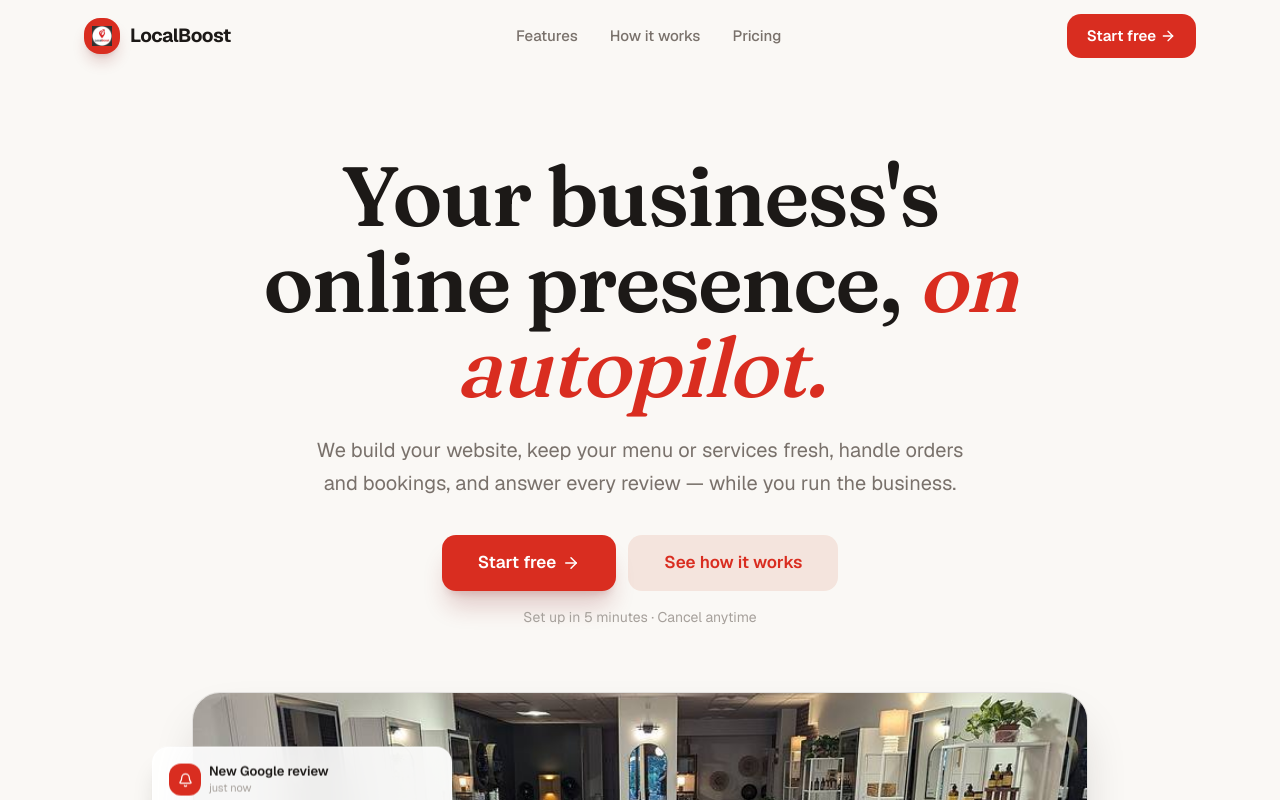
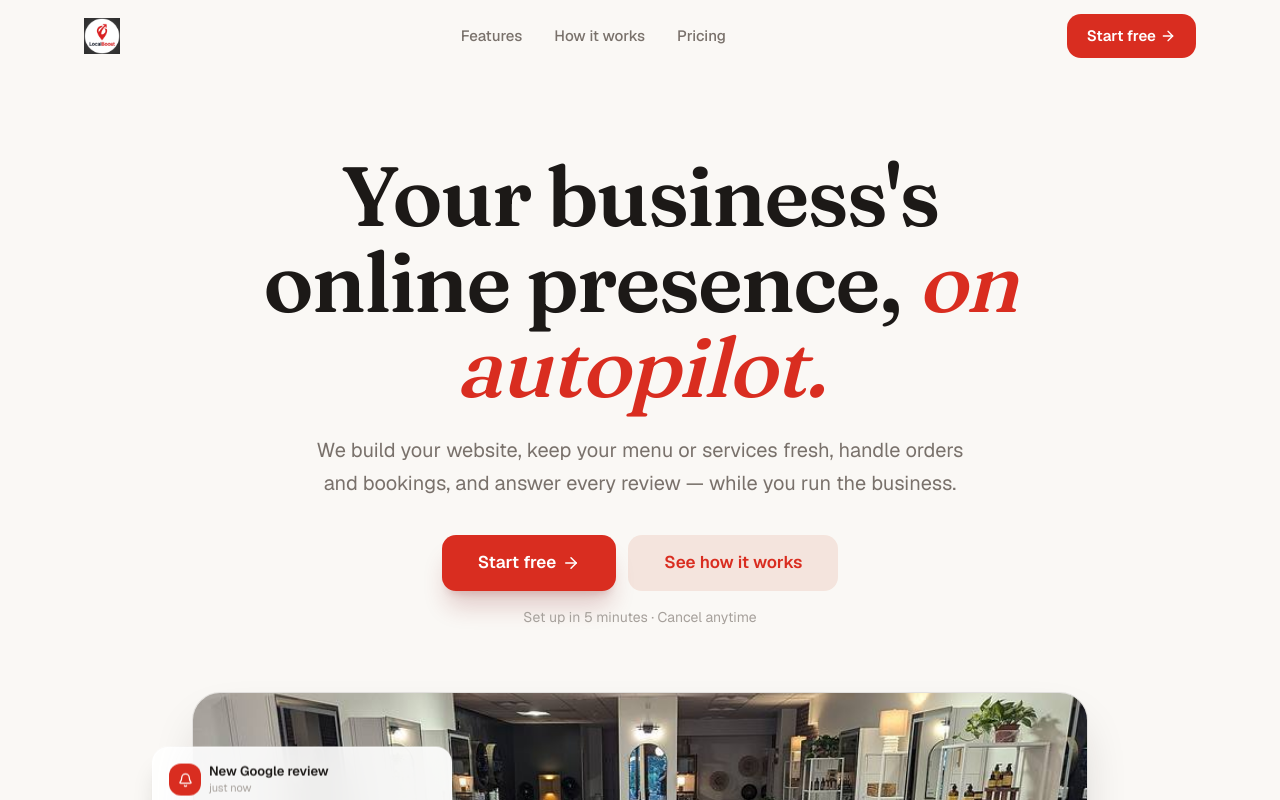
Before and after one commit to deep110298/LocalBoost, a Next.js app: page / in a window 1280 px wide. Shown: the top 800 px of the page. Built offline with nearby package versions, Linux system fonts and the light colour scheme.

Commit message:
Use new wordmark logo in landing nav header

```diff
--- a/src/components/landing-nav.tsx
+++ b/src/components/landing-nav.tsx
@@ -2,7 +2,7 @@
 
 import { useEffect, useState } from "react";
 import Link from "next/link";
-import { ChiliLogo } from "@/components/chili-logo";
+import Image from "next/image";
 import { ArrowRight } from "lucide-react";
 
 export function LandingNav() {
@@ -25,13 +25,14 @@
     >
       <div className="max-w-6xl mx-auto px-5 py-3.5 flex items-center justify-between">
         <Link href="/" className="flex items-center gap-2.5">
-          <span
-            className="w-9 h-9 rounded-2xl flex items-center justify-center text-white shadow-lg shadow-red-900/20"
-            style={{ background: "var(--color-chili)" }}
-          >
-            <ChiliLogo size={20} />
-          </span>
-          <span className="font-bold text-[19px] tracking-tight">LocalBoost</span>
+          <Image
+            src="/logo.webp"
+            alt="LocalBoost"
+            width={160}
+            height={40}
+            className="h-9 w-auto"
+            priority
+          />
         </Link>
         <nav className="hidden md:flex items-center gap-8 text-[15px] font-medium text-stone-500">
           <a href="#features" className="hover:text-stone-900 transition-colors">
```
